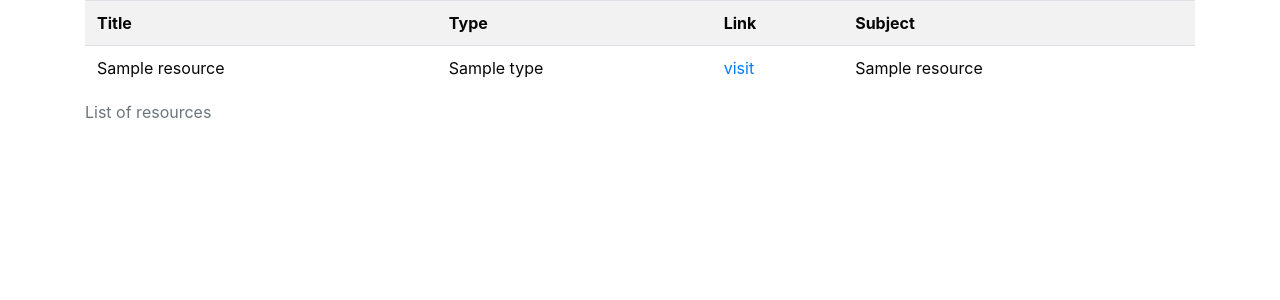
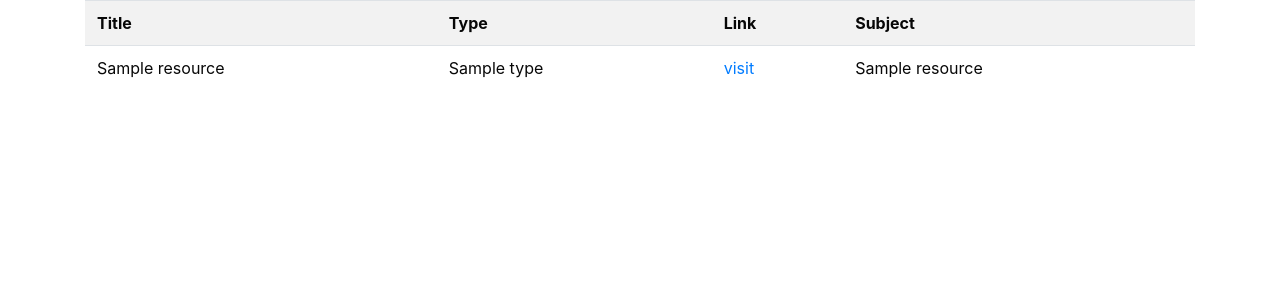
Before and after one commit to ben12mwaniki/skill-up, a Django app: template skillup/templates/results.html in a window 1280 px wide. Shown: the top 300 px of the page. Run offline with Django 5.2, Linux system fonts and the light colour scheme; the template is opened without the code that fills it: most values are stand-ins (such as "Sample title", 1, 10 or a date in 2020); some libraries are stand-ins or nearby versions.

Commit message:
remove caption from search table

```diff
--- a/skillup/templates/results.html
+++ b/skillup/templates/results.html
@@ -13,7 +13,7 @@
     <div class="container">
       {% if resources|length > 0 %}
       <table class="table table-striped" style="color: #070707;">
-          <caption>List of resources </caption>
+
           <tr>
             <th>Title</th>
             <th>Type</th>
```
